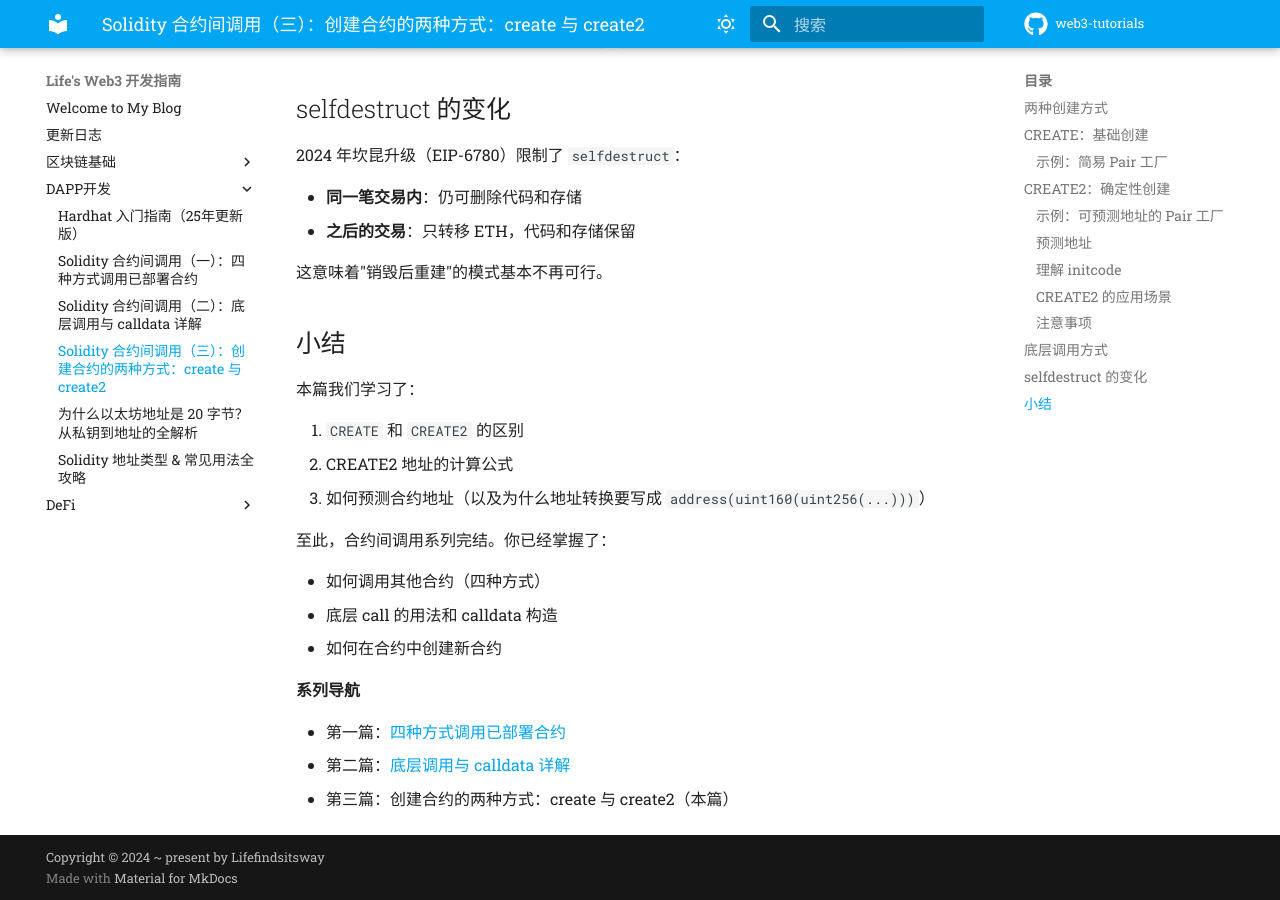
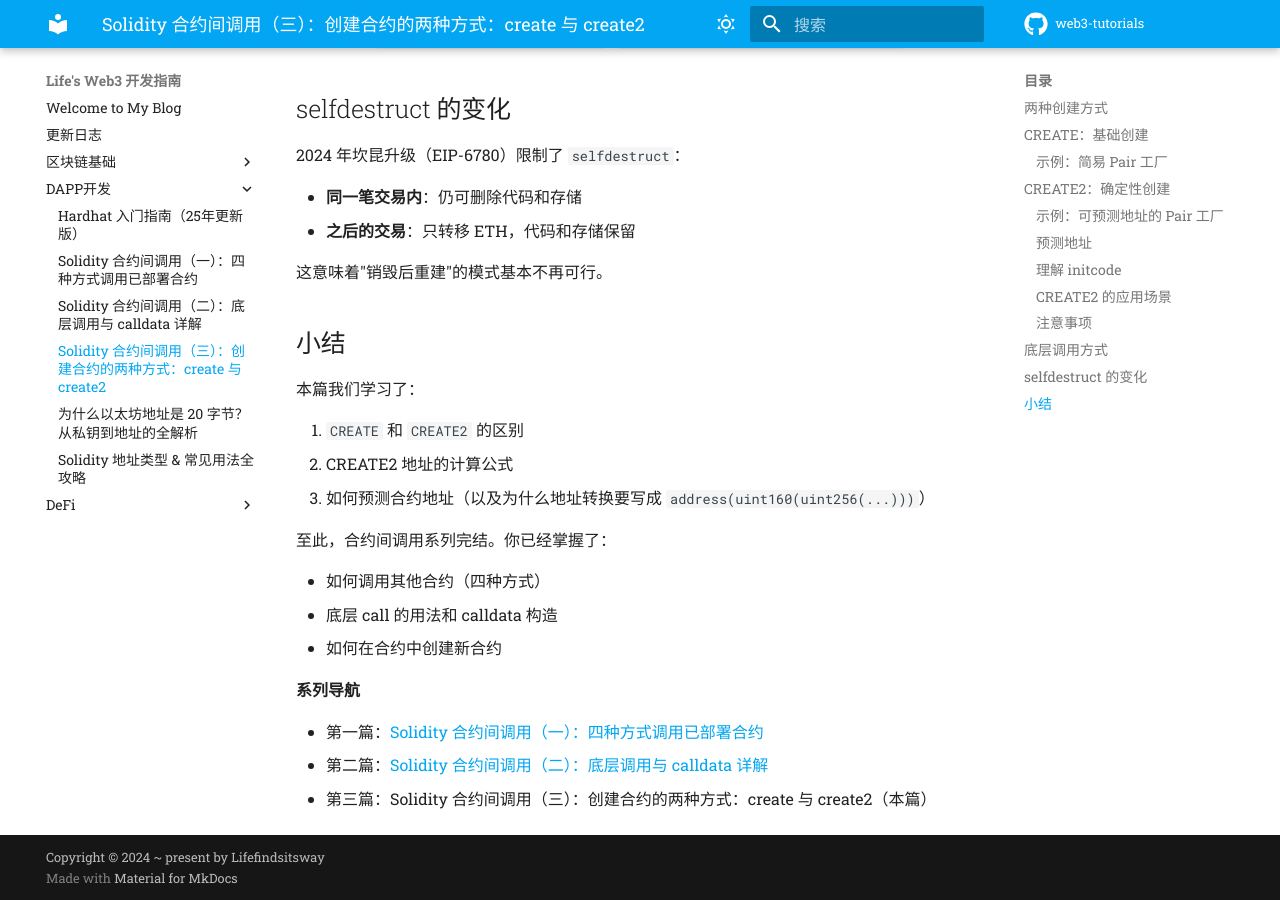
Before and after one commit to lifefindsitsway/web3-tutorials, an MkDocs documentation site: the page built from docs/web3/dapp/solidity_contract_call_part3_251227.md, in a window 1280 px wide and 900 px high, scrolled down 5368 px. Built offline with MkDocs 1.6.1 and Material for MkDocs 9.7.7, drawn with Linux system fonts in a browser that asks for light colours; comment, search, counter and statistics services are not loaded; some of the changed text lies outside the part shown.

Commit message:
Updated《Solidity合约间调用》系列

```diff
--- a/docs/web3/dapp/solidity_contract_call_part3_251227.md
+++ b/docs/web3/dapp/solidity_contract_call_part3_251227.md
@@ -184,17 +184,17 @@ bytes32 initCodeHash = keccak256(initcode);
 
 ### CREATE2 的应用场景
 
-1. 反事实部署
+1.反事实部署
 
 先计算地址 → 用户向该地址转账 → 之后再部署合约。
 
 账户抽象钱包常用这种模式：用户先拿到钱包地址收款，真正需要时才部署钱包合约。
 
-2. 跨链确定性部署
+2.跨链确定性部署
 
 在多条链上用相同参数部署，得到相同地址。跨链协议需要这个特性。
 
-3. 合约重建
+3.合约重建
 
 销毁合约后，用相同参数可以在同一地址重新部署（需要 `selfdestruct`）。
 
@@ -267,6 +267,6 @@ function rawCreate2(bytes memory bytecode, bytes32 salt) external returns (addre
 
 **系列导航**
 
-- 第一篇：[四种方式调用已部署合约](./solidity_contract_call_part1_251221.md)
-- 第二篇：[底层调用与 calldata 详解](./solidity_contract_call_part2_251223.md)
-- 第三篇：创建合约的两种方式：create 与 create2（本篇）
+- 第一篇：[Solidity 合约间调用（一）：四种方式调用已部署合约](./solidity_contract_call_part1_251221.md)
+- 第二篇：[Solidity 合约间调用（二）：底层调用与 calldata 详解](./solidity_contract_call_part2_251223.md)
+- 第三篇：Solidity 合约间调用（三）：创建合约的两种方式：create 与 create2（本篇）
```
Also changed, not shown: docs/web3/dapp/solidity_contract_call_part1_251221.md (+3 -3 lines), docs/web3/dapp/solidity_contract_call_part2_251223.md (+4 -4 lines).
